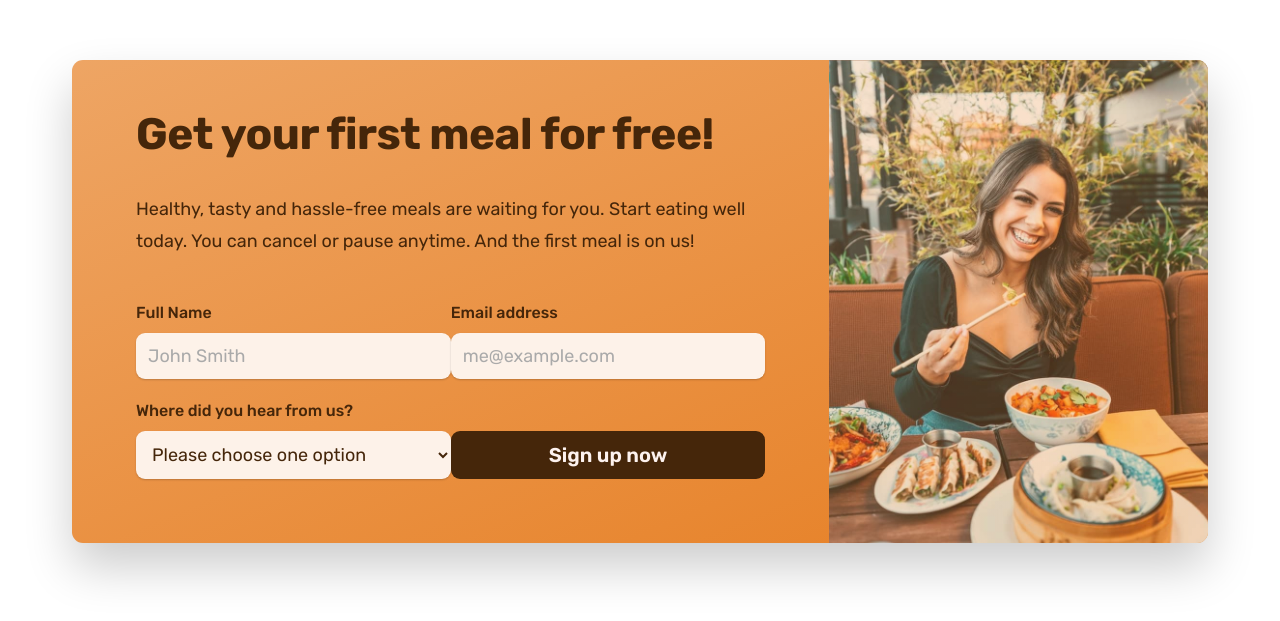
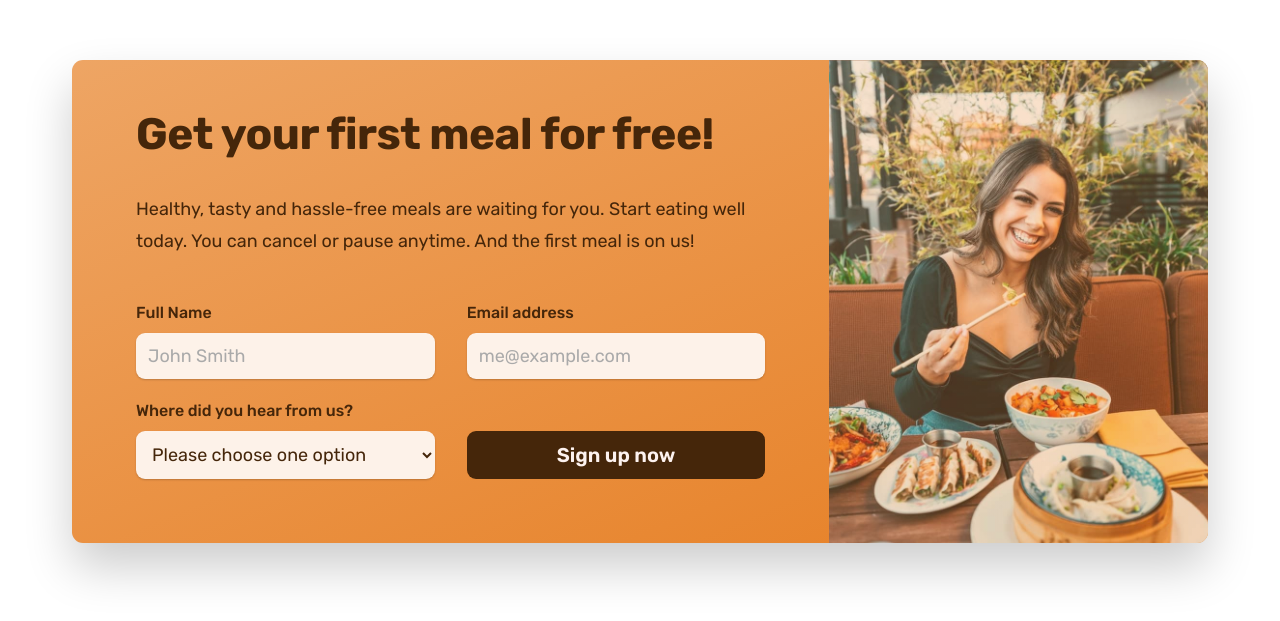
Before and after one commit to emiliakruk/project1, a plain HTML site: page index.html in a window 1280 px wide. Shown: the part 6254-6875 px from the top of the page. Drawn offline with nearby package versions, Linux system fonts and the light colour scheme.

Commit message:
updated style.css file

```diff
--- a/css/style.css
+++ b/css/style.css
@@ -451,7 +451,7 @@
 
 .cta-form {
   display: grid;
-  grid-template-columns: 1fr 1fr;Ok
+  grid-template-columns: 1fr 1fr;
   column-gap: 3.2rem;
   row-gap: 2.4rem;
 }
```
